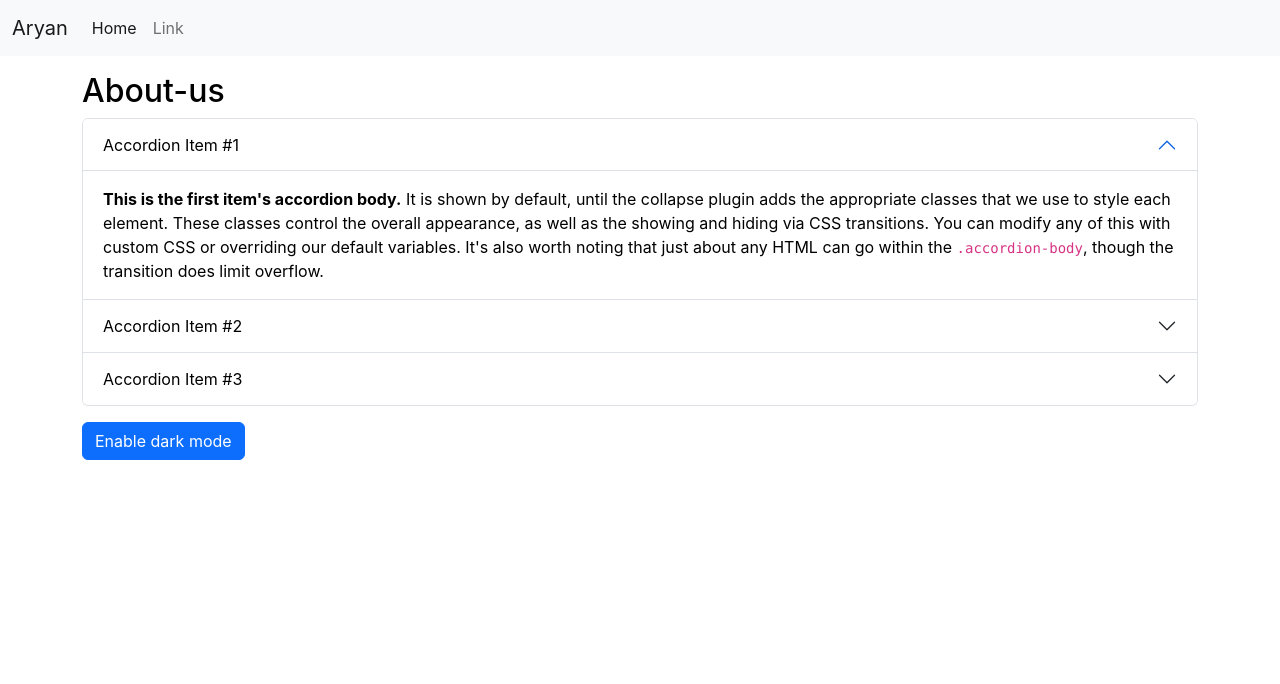
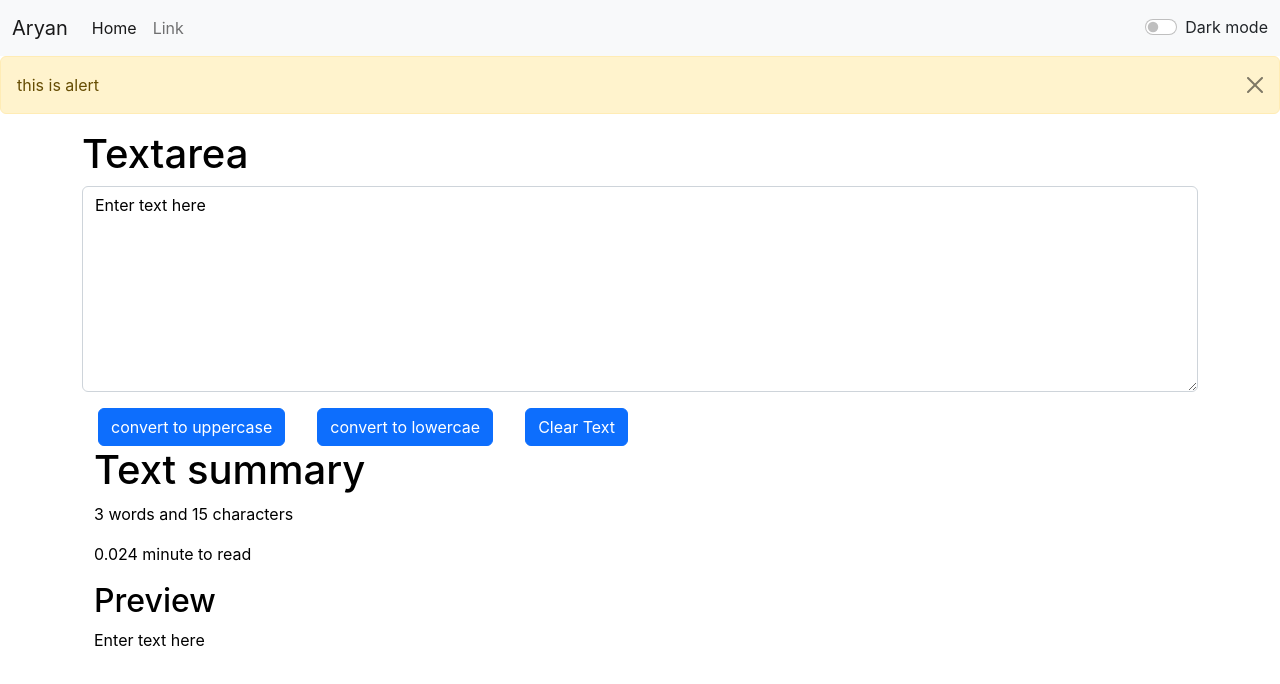
Before and after one commit to Teddy1404/Textuitils, a React (Create React App) app: page / in a window 1280 px wide. Shown: the top 684 px of the page. Built offline with nearby package versions, Linux system fonts and the light colour scheme.

Commit message:
new commit

```diff
--- a/src/App.js
+++ b/src/App.js
@@ -3,15 +3,30 @@
 import Navbar from './components/Navbar';
 import Textarea from './components/Textarea';
 import About from './components/About';
+import React,{useState} from 'react';
+import Alert from './components/Alert';
 
 function App() {
+const[mode,setmode] = useState('light');
+const Togglemode = ()=>{
+  if(mode==='light'){
+    setmode('dark');
+    document.body.style.backgroundColor = '#2B547E' ;
+  }
+  else{
+    setmode('light');
+    document.body.style.backgroundColor = 'white' ;
+  }
+}
   return (
     <>
-   <Navbar title ="Aryan" />
+   <Navbar title ="Aryan" mode={mode} Togglemode={Togglemode}/>
+   <Alert alert="this is alert"/>
    <div className='container'>
-  {/* <Textarea heading="Textarea"/> */}
+  <Textarea heading="Textarea"mode={mode} Togglemode={Togglemode}/>
    </div>
-   <About/>
+   {/* <About/> */}
+
    </>
   );
 }
--- a/src/components/About.js
+++ b/src/components/About.js
@@ -30,39 +30,39 @@
     <>
     <div className="container my-3"  style={myStyle}>
         <h2>About-us</h2>
-    <div class="accordion" id="accordionExample" style={myStyle}>
-  <div class="accordion-item"  style={myStyle}>
-    <h2 class="accordion-header" id="headingOne">
-      <button class="accordion-button" type="button"  style={myStyle} data-bs-toggle="collapse" data-bs-target="#collapseOne" aria-expanded="true" aria-controls="collapseOne">
+    <div className="accordion" id="accordionExample" style={myStyle}>
+  <div className="accordion-item"  style={myStyle}>
+    <h2 className="accordion-header" id="headingOne">
+      <button className="accordion-button" type="button"  style={myStyle} data-bs-toggle="collapse" data-bs-target="#collapseOne" aria-expanded="true" aria-controls="collapseOne">
         Accordion Item #1
       </button>
     </h2>
-    <div id="collapseOne" class="accordion-collapse collapse show" aria-labelledby="headingOne" data-bs-parent="#accordionExample">
-      <div class="accordion-body">
+    <div id="collapseOne" className="accordion-collapse collapse show" aria-labelledby="headingOne" data-bs-parent="#accordionExample">
+      <div className="accordion-body">
         <strong>This is the first item's accordion body.</strong> It is shown by default, until the collapse plugin adds the appropriate classes that we use to style each element. These classes control the overall appearance, as well as the showing and hiding via CSS transitions. You can modify any of this with custom CSS or overriding our default variables. It's also worth noting that just about any HTML can go within the <code>.accordion-body</code>, though the transition does limit overflow.
       </div>
     </div>
   </div>
-  <div class="accordion-item">
-    <h2 class="accordion-header" id="headingTwo">
-      <button class="accordion-button collapsed"  style={myStyle} type="button" data-bs-toggle="collapse" data-bs-target="#collapseTwo" aria-expanded="false" aria-controls="collapseTwo">
+  <div className="accordion-item">
+    <h2 className="accordion-header" id="headingTwo">
+      <button className="accordion-button collapsed"  style={myStyle} type="button" data-bs-toggle="collapse" data-bs-target="#collapseTwo" aria-expanded="false" aria-controls="collapseTwo">
         Accordion Item #2
       </button>
     </h2>
-    <div id="collapseTwo" class="accordion-collapse collapse" aria-labelledby="headingTwo" data-bs-parent="#accordionExample">
-      <div class="accordion-body"  style={myStyle}>
+    <div id="collapseTwo" className="accordion-collapse collapse" aria-labelledby="headingTwo" data-bs-parent="#accordionExample">
+      <div className="accordion-body"  style={myStyle}>
         <strong>This is the second item's accordion body.</strong> It is hidden by default, until the collapse plugin adds the appropriate classes that we use to style each element. These classes control the overall appearance, as well as the showing and hiding via CSS transitions. You can modify any of this with custom CSS or overriding our default variables. It's also worth noting that just about any HTML can go within the <code>.accordion-body</code>, though the transition does limit overflow.
       </div>
     </div>
   </div>
-  <div class="accordion-item">
-    <h2 class="accordion-header" id="headingThree">
-      <button class="accordion-button collapsed"  style={myStyle} type="button" data-bs-toggle="collapse" data-bs-target="#collapseThree" aria-expanded="false" aria-controls="collapseThree">
+  <div className="accordion-item">
+    <h2 className="accordion-header" id="headingThree">
+      <button className="accordion-button collapsed"  style={myStyle} type="button" data-bs-toggle="collapse" data-bs-target="#collapseThree" aria-expanded="false" aria-controls="collapseThree">
         Accordion Item #3
       </button>
     </h2>
-    <div id="collapseThree" class="accordion-collapse collapse" aria-labelledby="headingThree" data-bs-parent="#accordionExample">
-      <div class="accordion-body"  style={myStyle}>
+    <div id="collapseThree" className="accordion-collapse collapse" aria-labelledby="headingThree" data-bs-parent="#accordionExample">
+      <div className="accordion-body"  style={myStyle}>
         <strong>This is the third item's accordion body.</strong> It is hidden by default, until the collapse plugin adds the appropriate classes that we use to style each element. These classes control the overall appearance, as well as the showing and hiding via CSS transitions. You can modify any of this with custom CSS or overriding our default variables. It's also worth noting that just about any HTML can go within the <code>.accordion-body</code>, though the transition does limit overflow.
       </div>
     </div>
--- /dev/null
+++ b/src/components/Alert.js
@@ -0,0 +1,14 @@
+import React from 'react'
+
+function Alert(props) {
+  return (
+    <div>
+      <div class="alert alert-warning alert-dismissible fade show" role="alert">
+  {props.alert}
+  <button type="button" class="btn-close" data-bs-dismiss="alert" aria-label="Close"></button>
+</div>
+    </div>
+  )
+}
+
+export default Alert
--- a/src/components/Navbar.js
+++ b/src/components/Navbar.js
@@ -1,32 +1,58 @@
-import React from 'react'
+import React from "react";
 
 const Navbar = (props) => {
   return (
     <div>
       <>
-    <nav className="navbar navbar-expand-lg bg-light">
+        <nav className={`navbar navbar-expand-lg navbar-${props.mode} bg-${props.mode}`}>
           <div className="container-fluid">
-    <a className="navbar-brand" href="#">{props.title}</a>
-    <button className="navbar-toggler" type="button" data-bs-toggle="collapse" data-bs-target="#navbarSupportedContent" aria-controls="navbarSupportedContent" aria-expanded="false" aria-label="Toggle navigation">
+            <a className="navbar-brand" href="#">
+              {props.title}
+            </a>
+            <button
+              className="navbar-toggler"
+              type="button"
+              data-bs-toggle="collapse"
+              data-bs-target="#navbarSupportedContent"
+              aria-controls="navbarSupportedContent"
+              aria-expanded="false"
+              aria-label="Toggle navigation"
+            >
               <span className="navbar-toggler-icon"></span>
             </button>
-    <div className="collapse navbar-collapse" id="navbarSupportedContent">
+            <div
+              className="collapse navbar-collapse"
+              id="navbarSupportedContent"
+            >
               <ul className="navbar-nav me-auto mb-2 mb-lg-0">
                 <li className="nav-item">
-          <a className="nav-link active" aria-current="page" href="#">Home</a>
+                  <a className="nav-link active" aria-current="page" href="#">
+                    Home
+                  </a>
                 </li>
-        <li classNameName="nav-item">
-          <a className="nav-link" href="#">Link</a>
+                <li className="nav-item">
+                  <a className="nav-link" href="#">
+                    Link
+                  </a>
                 </li>
-
               </ul>
-
+            <div className={`form-check form-switch text-${props.mode==='light'?'dark':'light'}`}>
+                <input onClick={props.Togglemode}
+                  className="form-check-input"
+                  type="checkbox"
+                  role="switch"
+                  id="flexSwitchCheckDefault"
+                />
+                <label className="form-check-label" htmlFor="flexSwitchCheckDefault">
+                Dark mode
+                </label>
+              </div>
             </div>
           </div>
         </nav>
       </>
     </div>
-  )
-}
+  );
+};
 
-export default Navbar
+export default Navbar;
--- a/src/components/Textarea.js
+++ b/src/components/Textarea.js
@@ -21,14 +21,14 @@
    <>
 
 <div className="mb-3">
-<h1>{props.heading}</h1>
-  <textarea className="form-control" value ={text} id="exampleFormControlTextarea1" rows="8" onChange={handlechange}></textarea>
+<h1  style={{color:props.mode==='light'?'black':'white'}}>{props.heading}</h1>
+  <textarea className="form-control" value ={text} id="exampleFormControlTextarea1" rows="8"   style={{backgroundColor:props.mode==='light'?'white':'grey',color:props.mode==='light'?'black':'white'}} onChange={handlechange}></textarea>
 </div>
 <button className="btn btn-primary mx-3" onClick={handleup}>convert to uppercase</button>
 <button className="btn btn-primary mx-3" onClick={handledown}>convert to lowercae</button>
 <button className="btn btn-primary mx-3" onClick={handleclear}>Clear Text</button>
 
-<div className="container">
+<div className="container" style={{color:props.mode==='light'?'black':'white'}}>
     <h1>Text summary</h1>
     <p> {text.split(" ").length} words and {text.length} characters</p>
     <p> {0.008 * text.split(" ").length} minute to read </p>
```
Lines whose indentation alone changed are shown as unchanged.
